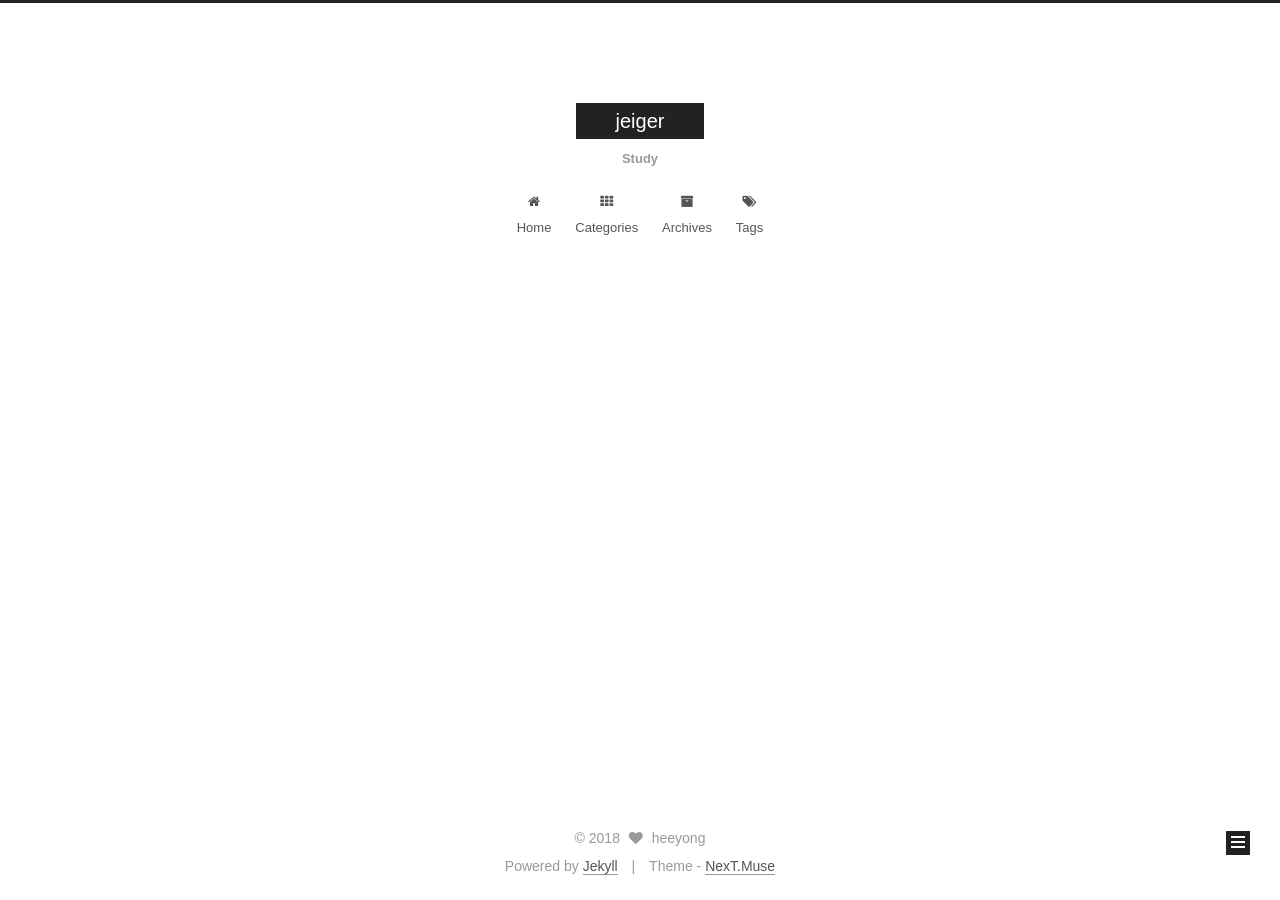
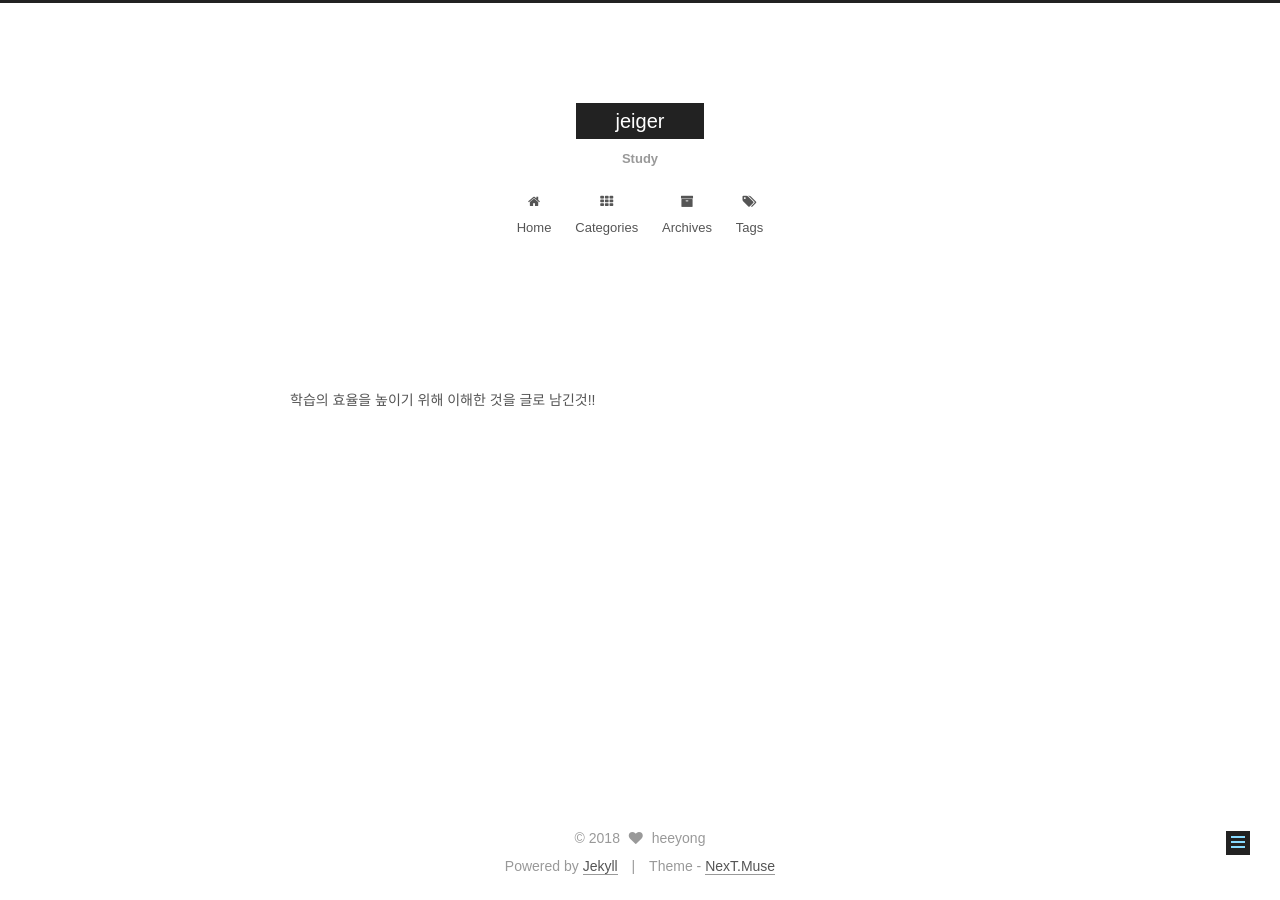
Before and after one commit to kangheeyong/kangheeyong.github.io, a Jekyll site: the page built from index.md, in a window 1280 px wide. Built offline with Jekyll 4.4.1, drawn with Linux system fonts in a browser that asks for light colours.

```diff
--- a/index.md
+++ b/index.md
@@ -1,6 +1,6 @@
 ---
-layout: index
+layout: page
 ---
 
 
-sdfsdfd
+학습의 효율을 높이기 위해 이해한 것을 글로 남긴것!!
```
